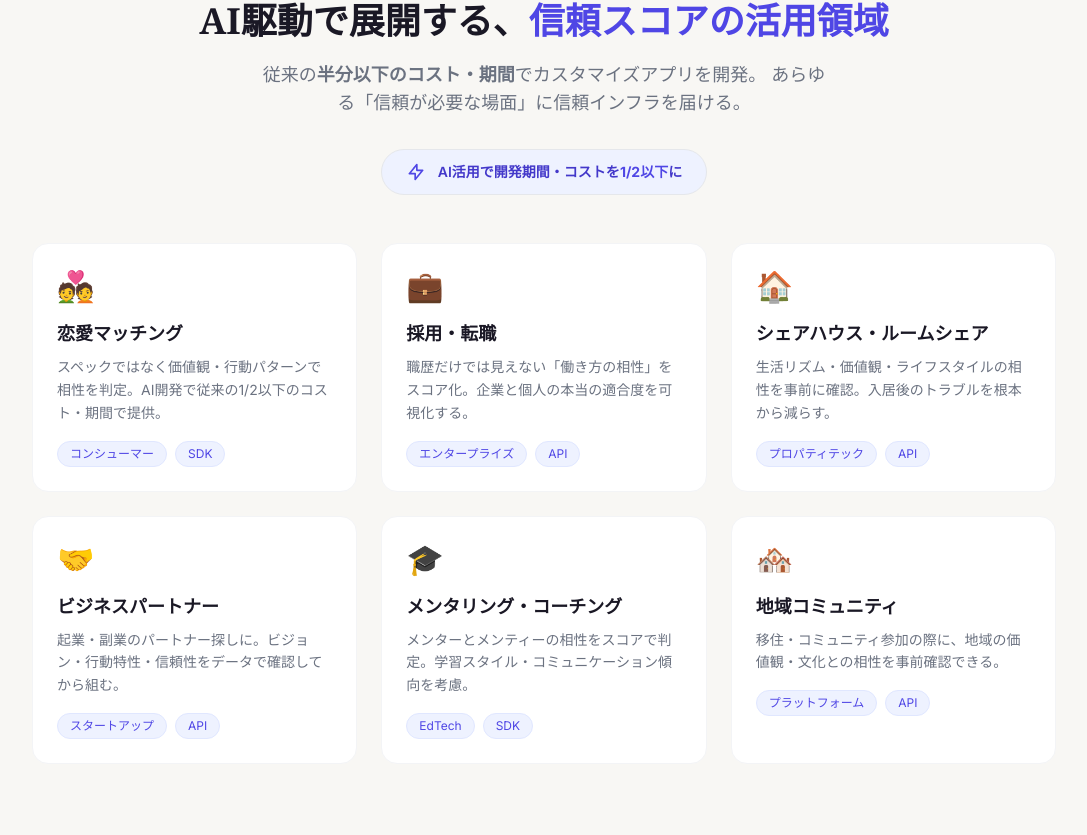
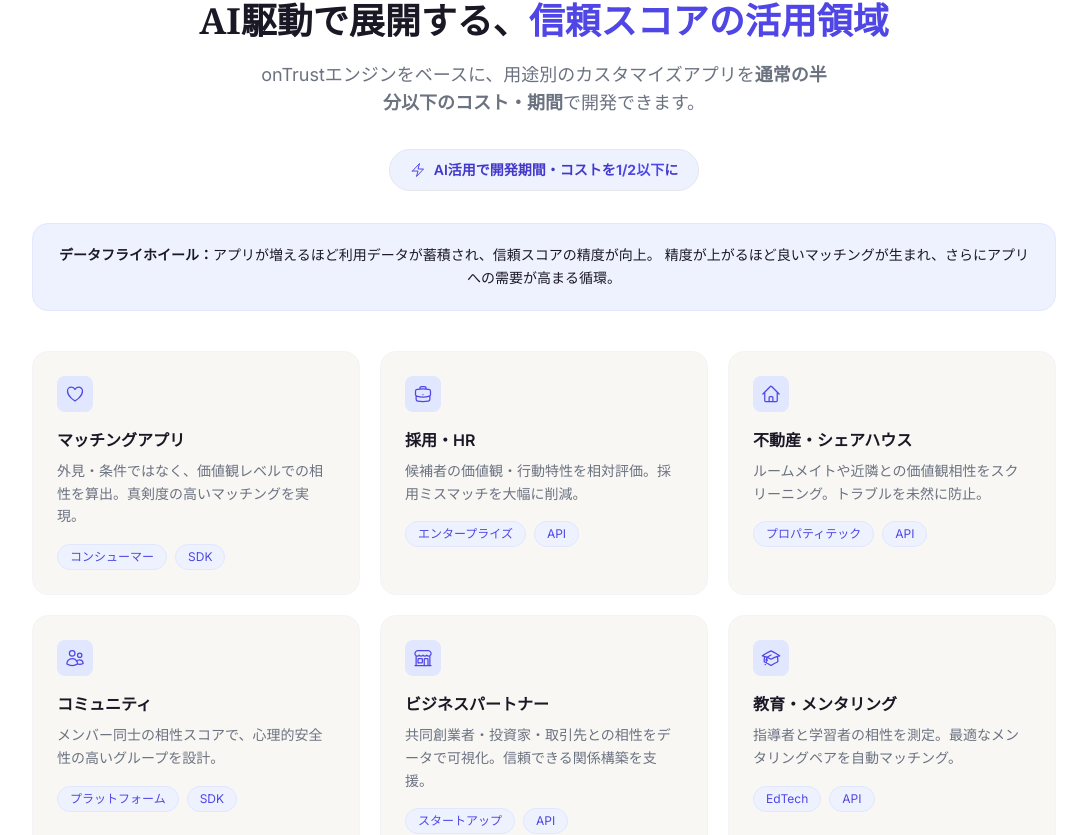
Before and after one commit to Rio2Ryo/ontrust-hp, a Next.js app: page / in a window 1280 px wide. Shown: the part 2628-3463 px from the top of the page, without its empty margins (96-1183 px from the left). Built offline with nearby package versions, Linux system fonts and the light colour scheme.

Commit message:
fix: replace emoji icons with consistent SVG icons (Heroicons), unify ton-mana

```diff
--- a/src/components/Applications.tsx
+++ b/src/components/Applications.tsx
@@ -1,45 +1,69 @@
 const apps = [
   {
-    emoji: "💑",
-    title: "恋愛マッチング",
-    desc: "スペックではなく価値観・行動パターンで相性を判定。AI開発で従来の1/2以下のコスト・期間で提供。",
+    icon: (
+      <svg className="w-5 h-5" fill="none" stroke="currentColor" strokeWidth={1.5} viewBox="0 0 24 24">
+        <path strokeLinecap="round" strokeLinejoin="round" d="M21 8.25c0-2.485-2.099-4.5-4.688-4.5-1.935 0-3.597 1.126-4.312 2.733-.715-1.607-2.377-2.733-4.313-2.733C5.1 3.75 3 5.765 3 8.25c0 7.22 9 12 9 12s9-4.78 9-12z" />
+      </svg>
+    ),
+    title: "マッチングアプリ",
+    desc: "外見・条件ではなく、価値観レベルでの相性を算出。真剣度の高いマッチングを実現。",
     tags: ["コンシューマー", "SDK"],
   },
   {
-    emoji: "💼",
-    title: "採用・転職",
-    desc: "職歴だけでは見えない「働き方の相性」をスコア化。企業と個人の本当の適合度を可視化する。",
+    icon: (
+      <svg className="w-5 h-5" fill="none" stroke="currentColor" strokeWidth={1.5} viewBox="0 0 24 24">
+        <path strokeLinecap="round" strokeLinejoin="round" d="M20.25 14.15v4.25c0 1.094-.787 2.036-1.872 2.18-2.087.277-4.216.42-6.378.42s-4.291-.143-6.378-.42c-1.085-.144-1.872-1.086-1.872-2.18v-4.25m16.5 0a2.18 2.18 0 00.75-1.661V8.706c0-1.081-.768-2.015-1.837-2.175a48.114 48.114 0 00-3.413-.387m4.5 8.006c-.194.165-.42.295-.673.38A23.978 23.978 0 0112 15.75c-2.648 0-5.195-.429-7.577-1.22a2.016 2.016 0 01-.673-.38m0 0A2.18 2.18 0 013 12.489V8.706c0-1.081.768-2.015 1.837-2.175a48.111 48.111 0 013.413-.387m7.5 0V5.25A2.25 2.25 0 0013.5 3h-3a2.25 2.25 0 00-2.25 2.25v.894m7.5 0a48.667 48.667 0 00-7.5 0M12 12.75h.008v.008H12v-.008z" />
+      </svg>
+    ),
+    title: "採用・HR",
+    desc: "候補者の価値観・行動特性を相対評価。採用ミスマッチを大幅に削減。",
     tags: ["エンタープライズ", "API"],
   },
   {
-    emoji: "🏠",
-    title: "シェアハウス・ルームシェア",
-    desc: "生活リズム・価値観・ライフスタイルの相性を事前に確認。入居後のトラブルを根本から減らす。",
+    icon: (
+      <svg className="w-5 h-5" fill="none" stroke="currentColor" strokeWidth={1.5} viewBox="0 0 24 24">
+        <path strokeLinecap="round" strokeLinejoin="round" d="M2.25 12l8.954-8.955c.44-.439 1.152-.439 1.591 0L21.75 12M4.5 9.75v10.125c0 .621.504 1.125 1.125 1.125H9.75v-4.875c0-.621.504-1.125 1.125-1.125h2.25c.621 0 1.125.504 1.125 1.125V21h4.125c.621 0 1.125-.504 1.125-1.125V9.75M8.25 21h8.25" />
+      </svg>
+    ),
+    title: "不動産・シェアハウス",
+    desc: "ルームメイトや近隣との価値観相性をスクリーニング。トラブルを未然に防止。",
     tags: ["プロパティテック", "API"],
   },
   {
-    emoji: "🤝",
+    icon: (
+      <svg className="w-5 h-5" fill="none" stroke="currentColor" strokeWidth={1.5} viewBox="0 0 24 24">
+        <path strokeLinecap="round" strokeLinejoin="round" d="M15 19.128a9.38 9.38 0 002.625.372 9.337 9.337 0 004.121-.952 4.125 4.125 0 00-7.533-2.493M15 19.128v-.003c0-1.113-.285-2.16-.786-3.07M15 19.128v.106A12.318 12.318 0 018.624 21c-2.331 0-4.512-.645-6.374-1.766l-.001-.109a6.375 6.375 0 0111.964-3.07M12 6.375a3.375 3.375 0 11-6.75 0 3.375 3.375 0 016.75 0zm8.25 2.25a2.625 2.625 0 11-5.25 0 2.625 2.625 0 015.25 0z" />
+      </svg>
+    ),
+    title: "コミュニティ",
+    desc: "メンバー同士の相性スコアで、心理的安全性の高いグループを設計。",
+    tags: ["プラットフォーム", "SDK"],
+  },
+  {
+    icon: (
+      <svg className="w-5 h-5" fill="none" stroke="currentColor" strokeWidth={1.5} viewBox="0 0 24 24">
+        <path strokeLinecap="round" strokeLinejoin="round" d="M13.5 21v-7.5a.75.75 0 01.75-.75h3a.75.75 0 01.75.75V21m-4.5 0H2.36m11.14 0H18m0 0h3.64m-1.39 0V9.349m-16.5 11.65V9.35m0 0a3.001 3.001 0 003.75-.615A2.993 2.993 0 009.75 9.75c.896 0 1.7-.393 2.25-1.016a2.993 2.993 0 002.25 1.016c.896 0 1.7-.393 2.25-1.016a3.001 3.001 0 003.75.614m-16.5 0a3.004 3.004 0 01-.621-4.72L4.318 3.44A1.5 1.5 0 015.378 3h13.243a1.5 1.5 0 011.06.44l1.19 1.189a3 3 0 01-.621 4.72m-13.5 8.65h3.75a.75.75 0 00.75-.75V13.5a.75.75 0 00-.75-.75H6.75a.75.75 0 00-.75.75v3.75c0 .415.336.75.75.75z" />
+      </svg>
+    ),
     title: "ビジネスパートナー",
-    desc: "起業・副業のパートナー探しに。ビジョン・行動特性・信頼性をデータで確認してから組む。",
+    desc: "共同創業者・投資家・取引先との相性をデータで可視化。信頼できる関係構築を支援。",
     tags: ["スタートアップ", "API"],
   },
   {
-    emoji: "🎓",
-    title: "メンタリング・コーチング",
-    desc: "メンターとメンティーの相性をスコアで判定。学習スタイル・コミュニケーション傾向を考慮。",
-    tags: ["EdTech", "SDK"],
-  },
-  {
-    emoji: "🏘️",
-    title: "地域コミュニティ",
-    desc: "移住・コミュニティ参加の際に、地域の価値観・文化との相性を事前確認できる。",
-    tags: ["プラットフォーム", "API"],
+    icon: (
+      <svg className="w-5 h-5" fill="none" stroke="currentColor" strokeWidth={1.5} viewBox="0 0 24 24">
+        <path strokeLinecap="round" strokeLinejoin="round" d="M4.26 10.147a60.436 60.436 0 00-.491 6.347A48.627 48.627 0 0112 20.904a48.627 48.627 0 018.232-4.41 60.46 60.46 0 00-.491-6.347m-15.482 0a50.57 50.57 0 00-2.658-.813A59.905 59.905 0 0112 3.493a59.902 59.902 0 0110.399 5.84c-.896.248-1.783.52-2.658.814m-15.482 0A50.697 50.697 0 0112 13.489a50.702 50.702 0 017.74-3.342M6.75 15a.75.75 0 100-1.5.75.75 0 000 1.5zm0 0v-3.675A55.378 55.378 0 0112 8.443m-7.007 11.55A5.981 5.981 0 006.75 15.75v-1.5" />
+      </svg>
+    ),
+    title: "教育・メンタリング",
+    desc: "指導者と学習者の相性を測定。最適なメンタリングペアを自動マッチング。",
+    tags: ["EdTech", "API"],
   },
 ];
 
 export default function Applications() {
   return (
-    <section id="applications" className="py-24 px-6 bg-cream">
+    <section id="applications" className="py-24 px-6 bg-white">
       <div className="max-w-5xl mx-auto">
         <div className="text-center mb-8">
           <p className="text-trust-600 text-sm font-semibold tracking-widest uppercase mb-3">Applications</p>
@@ -48,17 +72,16 @@ export default function Applications() {
             <span className="text-trust-600">信頼スコアの活用領域</span>
           </h2>
           <p className="text-gray-500 text-lg max-w-xl mx-auto">
-            従来の<strong>半分以下のコスト・期間</strong>でカスタマイズアプリを開発。
-            あらゆる「信頼が必要な場面」に信頼インフラを届ける。
+            onTrustエンジンをベースに、用途別のカスタマイズアプリを
+            <strong>通常の半分以下のコスト・期間</strong>で開発できます。
           </p>
         </div>
 
         {/* AI Development highlight */}
-        <div className="flex justify-center mb-12">
-          <div className="inline-flex items-center gap-3 bg-trust-50 border border-trust-200 rounded-full px-6 py-3">
-            <svg className="w-5 h-5 text-trust-600" fill="none" viewBox="0 0 24 24" stroke="currentColor">
-              <path strokeLinecap="round" strokeLinejoin="round" strokeWidth={2}
-                d="M13 10V3L4 14h7v7l9-11h-7z" />
+        <div className="flex justify-center mb-8">
+          <div className="inline-flex items-center gap-2 bg-trust-50 border border-trust-200 rounded-full px-5 py-2.5">
+            <svg className="w-4 h-4 text-trust-600" fill="none" viewBox="0 0 24 24" stroke="currentColor" strokeWidth={1.5}>
+              <path strokeLinecap="round" strokeLinejoin="round" d="M3.75 13.5l10.5-11.25L12 10.5h8.25L9.75 21.75 12 13.5H3.75z" />
             </svg>
             <span className="text-trust-700 text-sm font-semibold">
               AI活用で開発期間・コストを<span className="text-trust-600 font-bold">1/2以下</span>に
@@ -66,14 +89,25 @@ export default function Applications() {
           </div>
         </div>
 
-        <div className="grid sm:grid-cols-2 md:grid-cols-3 gap-6">
+        {/* Flywheel note */}
+        <div className="bg-trust-50 border border-trust-100 rounded-2xl p-5 mb-10 text-center">
+          <p className="text-trust-800 text-sm leading-relaxed">
+            <span className="font-bold">データフライホイール：</span>
+            アプリが増えるほど利用データが蓄積され、信頼スコアの精度が向上。
+            精度が上がるほど良いマッチングが生まれ、さらにアプリへの需要が高まる循環。
+          </p>
+        </div>
+
+        <div className="grid sm:grid-cols-2 md:grid-cols-3 gap-5">
           {apps.map((app, i) => (
             <div
               key={i}
-              className="bg-white border border-gray-100 rounded-2xl p-6 hover:border-trust-300 hover:shadow-md transition-all"
+              className="bg-cream border border-gray-100 rounded-2xl p-6 hover:border-trust-300 hover:shadow-md transition-all"
             >
-              <div className="text-3xl mb-4">{app.emoji}</div>
-              <h3 className="font-semibold text-ink text-lg mb-2">{app.title}</h3>
+              <div className="w-9 h-9 rounded-lg bg-trust-100 flex items-center justify-center text-trust-600 mb-4">
+                {app.icon}
+              </div>
+              <h3 className="font-semibold text-ink text-base mb-2">{app.title}</h3>
               <p className="text-gray-500 text-sm leading-relaxed mb-4">{app.desc}</p>
               <div className="flex gap-2 flex-wrap">
                 {app.tags.map((tag) => (
--- a/src/components/CTA.tsx
+++ b/src/components/CTA.tsx
@@ -1,37 +1,61 @@
-export default function CTA() {
 const technologies = [
   {
-      emoji: "🤖",
+    icon: (
+      <svg className="w-5 h-5" fill="none" stroke="currentColor" strokeWidth={1.5} viewBox="0 0 24 24">
+        <path strokeLinecap="round" strokeLinejoin="round" d="M3.75 13.5l10.5-11.25L12 10.5h8.25L9.75 21.75 12 13.5H3.75z" />
+      </svg>
+    ),
     title: "AI駆動の高速開発",
     desc: "最新のAIツールを活用し、従来の半分以下のコスト・期間でカスタマイズアプリを量産。アイデアを素早く形にする開発力。",
   },
   {
-      emoji: "📊",
+    icon: (
+      <svg className="w-5 h-5" fill="none" stroke="currentColor" strokeWidth={1.5} viewBox="0 0 24 24">
+        <path strokeLinecap="round" strokeLinejoin="round" d="M3 13.125C3 12.504 3.504 12 4.125 12h2.25c.621 0 1.125.504 1.125 1.125v6.75C7.5 20.496 6.996 21 6.375 21h-2.25A1.125 1.125 0 013 19.875v-6.75zM9.75 8.625c0-.621.504-1.125 1.125-1.125h2.25c.621 0 1.125.504 1.125 1.125v11.25c0 .621-.504 1.125-1.125 1.125h-2.25a1.125 1.125 0 01-1.125-1.125V8.625zM16.5 4.125c0-.621.504-1.125 1.125-1.125h2.25C20.496 3 21 3.504 21 4.125v15.75c0 .621-.504 1.125-1.125 1.125h-2.25a1.125 1.125 0 01-1.125-1.125V4.125z" />
+      </svg>
+    ),
     title: "行動データ収集・分析",
     desc: "アプリ上のあらゆるユーザー行動をリアルタイムに収集・構造化。信頼スコアの精度を支える行動データ基盤を構築。",
   },
   {
-      emoji: "🔗",
+    icon: (
+      <svg className="w-5 h-5" fill="none" stroke="currentColor" strokeWidth={1.5} viewBox="0 0 24 24">
+        <path strokeLinecap="round" strokeLinejoin="round" d="M13.19 8.688a4.5 4.5 0 011.242 7.244l-4.5 4.5a4.5 4.5 0 01-6.364-6.364l1.757-1.757m13.35-.622l1.757-1.757a4.5 4.5 0 00-6.364-6.364l-4.5 4.5a4.5 4.5 0 001.242 7.244" />
+      </svg>
+    ),
     title: "スコアエンジン連携",
-      desc: "各アプリは onTrust の信頼スコアエンジンとシームレスに連携。アプリが増えるほどスコアの精度も上がるフライホイール設計。",
+    desc: "各アプリはonTrustの信頼スコアエンジンとシームレスに連携。アプリが増えるほどスコアの精度も上がるフライホイール設計。",
   },
   {
-      emoji: "🎨",
+    icon: (
+      <svg className="w-5 h-5" fill="none" stroke="currentColor" strokeWidth={1.5} viewBox="0 0 24 24">
+        <path strokeLinecap="round" strokeLinejoin="round" d="M9.53 16.122a3 3 0 00-5.78 1.128 2.25 2.25 0 01-2.4 2.245 4.5 4.5 0 008.4-2.245c0-.399-.078-.78-.22-1.128zm0 0a15.998 15.998 0 003.388-1.62m-5.043-.025a15.994 15.994 0 011.622-3.395m3.42 3.42a15.995 15.995 0 004.764-4.648l3.876-5.814a1.151 1.151 0 00-1.597-1.597L14.146 6.32a15.996 15.996 0 00-4.649 4.763m3.42 3.42a6.776 6.776 0 00-3.42-3.42" />
+      </svg>
+    ),
     title: "UX最適化",
     desc: "ユーザーが自然に行動データを提供したくなるUX設計。データ品質と利用継続率の両立が信頼スコアの質に直結する。",
   },
   {
-      emoji: "🔒",
+    icon: (
+      <svg className="w-5 h-5" fill="none" stroke="currentColor" strokeWidth={1.5} viewBox="0 0 24 24">
+        <path strokeLinecap="round" strokeLinejoin="round" d="M16.5 10.5V6.75a4.5 4.5 0 10-9 0v3.75m-.75 11.25h10.5a2.25 2.25 0 002.25-2.25v-6.75a2.25 2.25 0 00-2.25-2.25H6.75a2.25 2.25 0 00-2.25 2.25v6.75a2.25 2.25 0 002.25 2.25z" />
+      </svg>
+    ),
     title: "プライバシー・セキュリティ",
     desc: "データの取り扱いには最高水準のプライバシー保護を実装。ユーザーの信頼があってはじめて、信頼スコアは成立する。",
   },
   {
-      emoji: "⚡",
+    icon: (
+      <svg className="w-5 h-5" fill="none" stroke="currentColor" strokeWidth={1.5} viewBox="0 0 24 24">
+        <path strokeLinecap="round" strokeLinejoin="round" d="M5.25 14.25h13.5m-13.5 0a3 3 0 01-3-3m3 3a3 3 0 100 6h13.5a3 3 0 100-6m-16.5-3a3 3 0 013-3h13.5a3 3 0 013 3m-19.5 0a4.5 4.5 0 01.9-2.7L5.737 5.1a3.375 3.375 0 012.7-1.35h7.126c1.062 0 2.062.5 2.7 1.35l2.587 3.45a4.5 4.5 0 01.9 2.7m0 0a3 3 0 01-3 3m0 3h.008v.008h-.008v-.008zm0-6h.008v.008h-.008v-.008zm-3 6h.008v.008h-.008v-.008zm0-6h.008v.008h-.008v-.008z" />
+      </svg>
+    ),
     title: "スケーラブルなインフラ",
-      desc: "アプリ数・ユーザー数が増えても安定稼働するクラウドインフラ。信頼インフラとして社会に根付くための耐久性を設計段階から実装。",
+    desc: "アプリ数・ユーザー数が増えても安定稼働するクラウドインフラ。信頼インフラとして社会に根付くための耐久性を設計から実装。",
   },
 ];
 
+export default function CTA() {
   return (
     <section id="contact" className="py-24 px-6 bg-cream">
       <div className="max-w-5xl mx-auto">
@@ -43,17 +67,18 @@ export default function CTA() {
           </h2>
           <p className="text-gray-500 text-lg max-w-xl mx-auto">
             onTrustの信頼スコアは、AIで量産されるアプリ群から生まれる行動データによって育てられる。
-            それを支えるのが、私たちの開発技術力だ。
           </p>
         </div>
 
-        <div className="grid sm:grid-cols-2 md:grid-cols-3 gap-6 mb-20">
+        <div className="grid sm:grid-cols-2 md:grid-cols-3 gap-5 mb-20">
           {technologies.map((tech, i) => (
             <div
               key={i}
               className="bg-white border border-gray-100 rounded-2xl p-7 hover:border-trust-300 hover:shadow-md transition-all"
             >
-              <div className="text-3xl mb-4">{tech.emoji}</div>
+              <div className="w-9 h-9 rounded-lg bg-trust-100 flex items-center justify-center text-trust-600 mb-4">
+                {tech.icon}
+              </div>
               <h3 className="font-semibold text-ink text-base mb-2">{tech.title}</h3>
               <p className="text-gray-500 text-sm leading-relaxed">{tech.desc}</p>
             </div>
--- a/src/components/Problem.tsx
+++ b/src/components/Problem.tsx
@@ -1,21 +1,30 @@
 const problems = [
   {
-    icon: "📋",
+    icon: (
+      <svg className="w-6 h-6" fill="none" stroke="currentColor" strokeWidth={1.5} viewBox="0 0 24 24">
+        <path strokeLinecap="round" strokeLinejoin="round" d="M9 12h3.75M9 15h3.75M9 18h3.75m3 .75H18a2.25 2.25 0 002.25-2.25V6.108c0-1.135-.845-2.098-1.976-2.192a48.424 48.424 0 00-1.123-.08m-5.801 0c-.065.21-.1.433-.1.664 0 .414.336.75.75.75h4.5a.75.75 0 00.75-.75 2.25 2.25 0 00-.1-.664m-5.8 0A2.251 2.251 0 0113.5 2.25H15c1.012 0 1.867.668 2.15 1.586m-5.8 0c-.376.023-.75.05-1.124.08C9.095 4.01 8.25 4.973 8.25 6.108V8.25m0 0H4.875c-.621 0-1.125.504-1.125 1.125v11.25c0 .621.504 1.125 1.125 1.125h9.75c.621 0 1.125-.504 1.125-1.125V9.375c0-.621-.504-1.125-1.125-1.125H8.25z" />
+      </svg>
+    ),
     title: "スペックだけでは分からない",
-    description:
-      "学歴・職歴・年収——既存の評価軸は静的な情報に偏りすぎている。行動や価値観は見えてこない。",
+    description: "学歴・職歴・年収——既存の評価軸は静的な情報に偏りすぎている。行動や価値観は見えてこない。",
   },
   {
-    icon: "🎭",
+    icon: (
+      <svg className="w-6 h-6" fill="none" stroke="currentColor" strokeWidth={1.5} viewBox="0 0 24 24">
+        <path strokeLinecap="round" strokeLinejoin="round" d="M15.75 6a3.75 3.75 0 11-7.5 0 3.75 3.75 0 017.5 0zM4.501 20.118a7.5 7.5 0 0114.998 0A17.933 17.933 0 0112 21.75c-2.676 0-5.216-.584-7.499-1.632z" />
+      </svg>
+    ),
     title: "自己申告の限界",
-    description:
-      "プロフィールは「自分をよく見せるもの」。本当の人柄や信頼性は、実際の行動の積み重ねにしか現れない。",
+    description: "プロフィールは「自分をよく見せるもの」。本当の人柄や信頼性は、実際の行動の積み重ねにしか現れない。",
   },
   {
-    icon: "🔢",
+    icon: (
+      <svg className="w-6 h-6" fill="none" stroke="currentColor" strokeWidth={1.5} viewBox="0 0 24 24">
+        <path strokeLinecap="round" strokeLinejoin="round" d="M3.75 3v11.25A2.25 2.25 0 006 16.5h2.25M3.75 3h-1.5m1.5 0h16.5m0 0h1.5m-1.5 0v11.25A2.25 2.25 0 0118 16.5h-2.25m-7.5 0h7.5m-7.5 0l-1 3m8.5-3l1 3m0 0l.5 1.5m-.5-1.5h-9.5m0 0l-.5 1.5M9 11.25v1.5M12 9v3.75m3-6v6" />
+      </svg>
+    ),
     title: "絶対評価は意味を持たない",
-    description:
-      "同じスコアでも、見る人・文脈・関係性によって意味は変わる。信頼は、本来相対的なものだ。",
+    description: "同じスコアでも、見る人・文脈・関係性によって意味は変わる。信頼は、本来相対的なものだ。",
   },
 ];
 
@@ -40,7 +49,9 @@ export default function Problem() {
               key={i}
               className="bg-white/5 border border-white/10 rounded-2xl p-8 hover:border-trust-500/40 transition-colors"
             >
-              <div className="text-4xl mb-5">{p.icon}</div>
+              <div className="w-10 h-10 rounded-xl bg-trust-600/20 border border-trust-500/30 flex items-center justify-center text-trust-400 mb-5">
+                {p.icon}
+              </div>
               <h3 className="font-semibold text-lg mb-3">{p.title}</h3>
               <p className="text-gray-400 text-sm leading-relaxed">{p.description}</p>
             </div>
```
Lines whose indentation alone changed are shown as unchanged.
